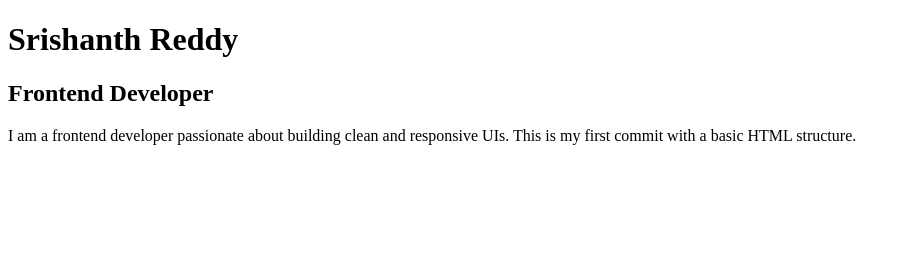
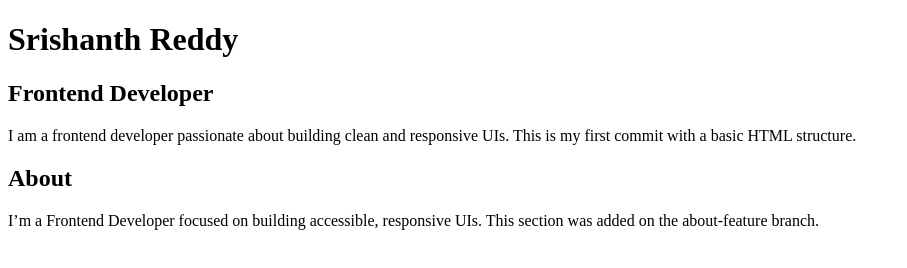
Before and after one commit to srishanthreddy18/FEDF-LAB-, a plain HTML site: page index.html in a window 1280 px wide. Shown: the whole page, without its empty margins (0-907 px from the left). Drawn offline with Linux system fonts and the light colour scheme.

Commit message:
Add About Section

```diff
--- a/index.html
+++ b/index.html
@@ -11,6 +11,12 @@
   <p>
     I am a frontend developer passionate about building clean and responsive UIs.
     This is my first commit with a basic HTML structure.
+  </p><section id="about">
+  <h2>About</h2>
+  <p>
+    I’m a Frontend Developer focused on building accessible, responsive UIs.
+    This section was added on the about-feature branch.
   </p>
+</section>
 </body>
 </html>
```
